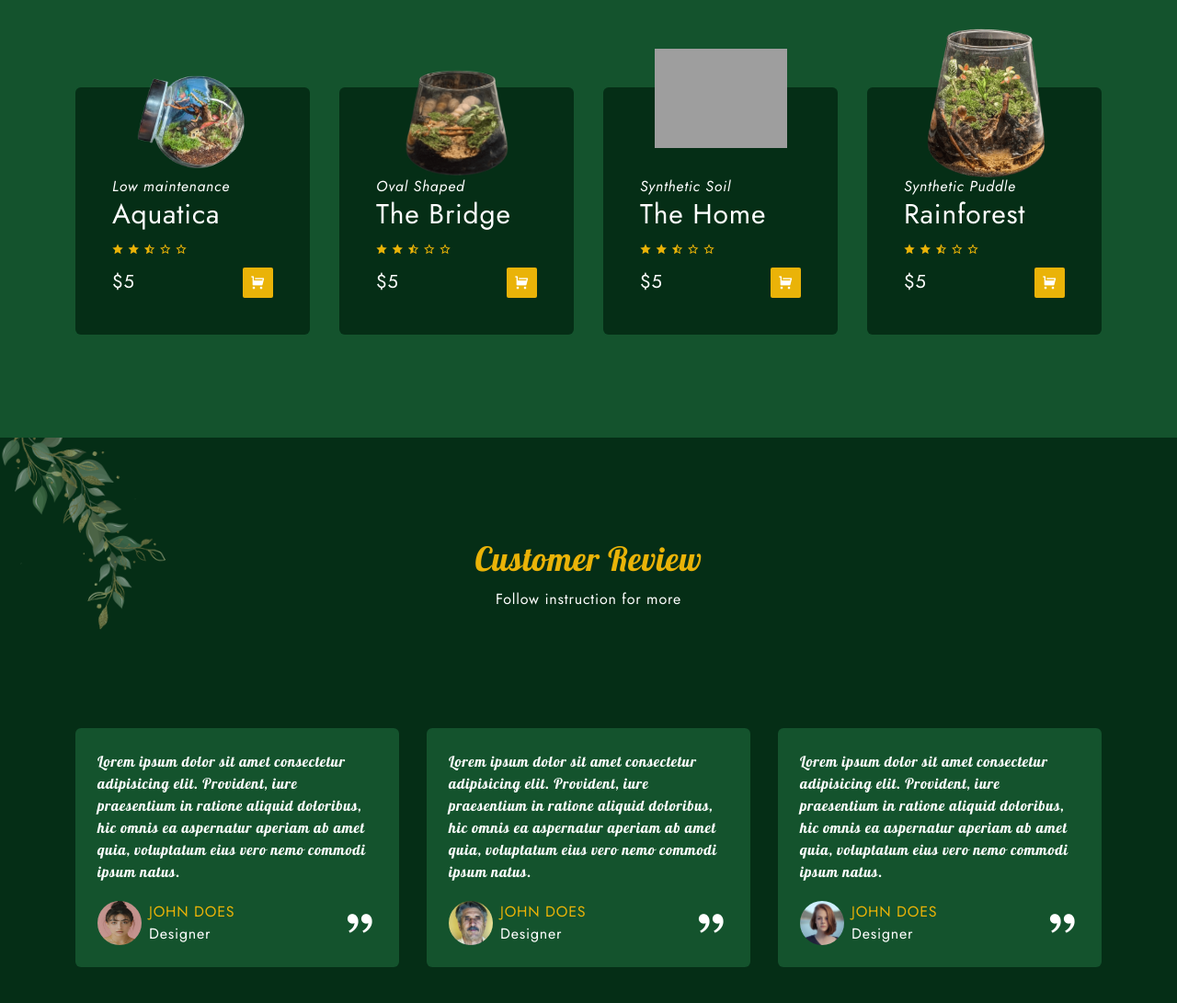
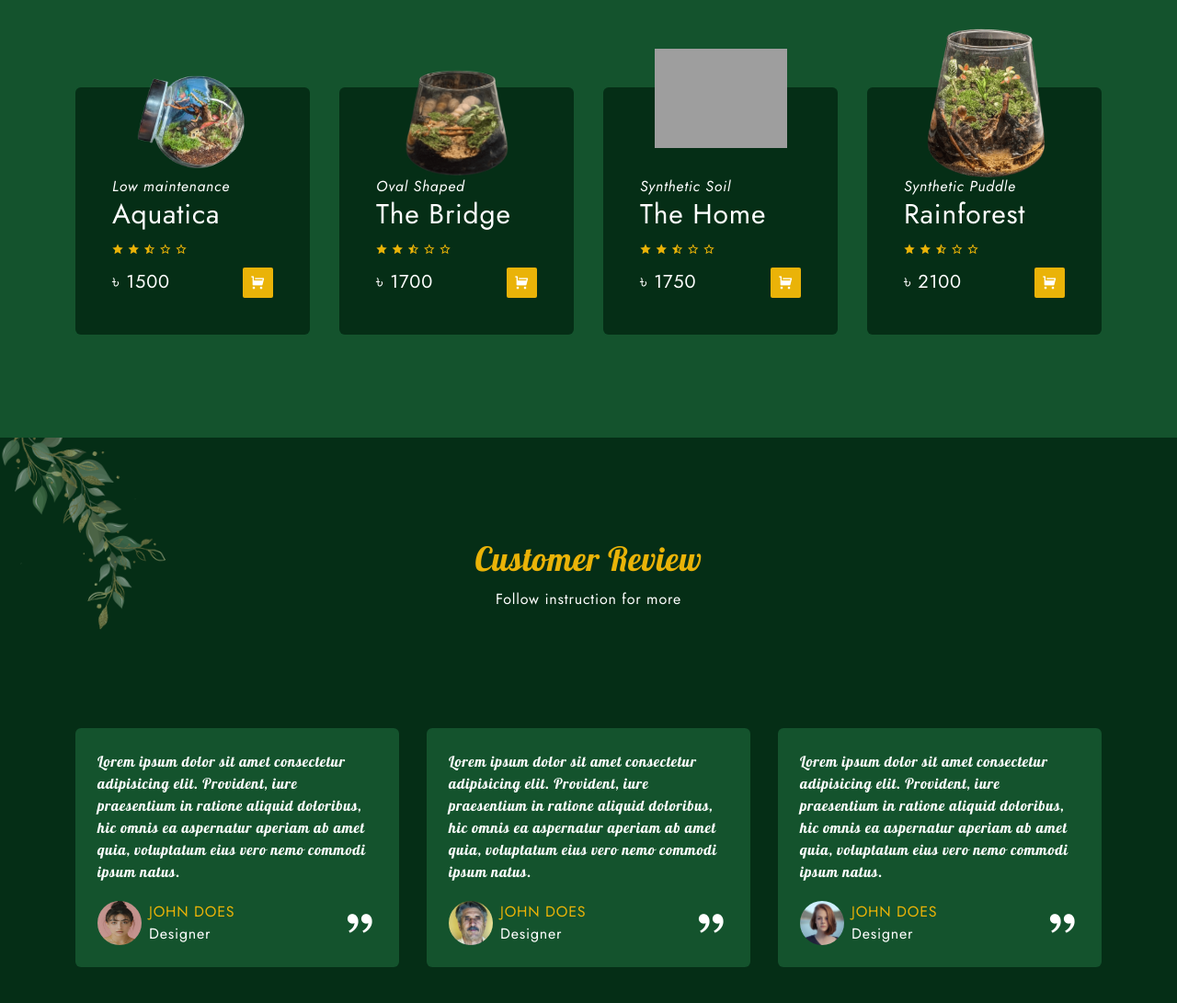
Before and after one commit to iftesam15/Terrarium-Website, a website: page index.html in a window 1280 px wide. Shown: the part 2555-3646 px from the top of the page at 92% size. Drawn offline with nearby package versions, Linux system fonts and the light colour scheme; grey boxes are pictures that could not be loaded.

Commit message:
Price Changed to taka

```diff
--- a/index.html
+++ b/index.html
@@ -325,7 +325,7 @@
               <i class="ri-star-line"></i>
             </div>
             <div class="flex items-center justify-between">
-              <p class="text-xl">$5</p>
+              <p class="text-xl">৳ 1500</p>
               <button class="bg-yellow-500 px-2 py-1 rounded-sm">
                 <i class="ri-shopping-cart-fill"></i>
               </button>
@@ -350,7 +350,7 @@
               <i class="ri-star-line"></i>
             </div>
             <div class="flex items-center justify-between">
-              <p class="text-xl">$5</p>
+              <p class="text-xl">৳ 1700</p>
               <button class="bg-yellow-500 px-2 py-1 rounded-sm">
                 <i class="ri-shopping-cart-fill"></i>
               </button>
@@ -375,7 +375,7 @@
               <i class="ri-star-line"></i>
             </div>
             <div class="flex items-center justify-between">
-              <p class="text-xl">$5</p>
+              <p class="text-xl">৳ 1750</p>
               <button class="bg-yellow-500 px-2 py-1 rounded-sm">
                 <i class="ri-shopping-cart-fill"></i>
               </button>
@@ -401,7 +401,7 @@
               <i class="ri-star-line"></i>
             </div>
             <div class="flex items-center justify-between">
-              <p class="text-xl">$5</p>
+              <p class="text-xl">৳ 2100</p>
               <button class="bg-yellow-500 px-2 py-1 rounded-sm">
                 <i class="ri-shopping-cart-fill"></i>
               </button>
```
